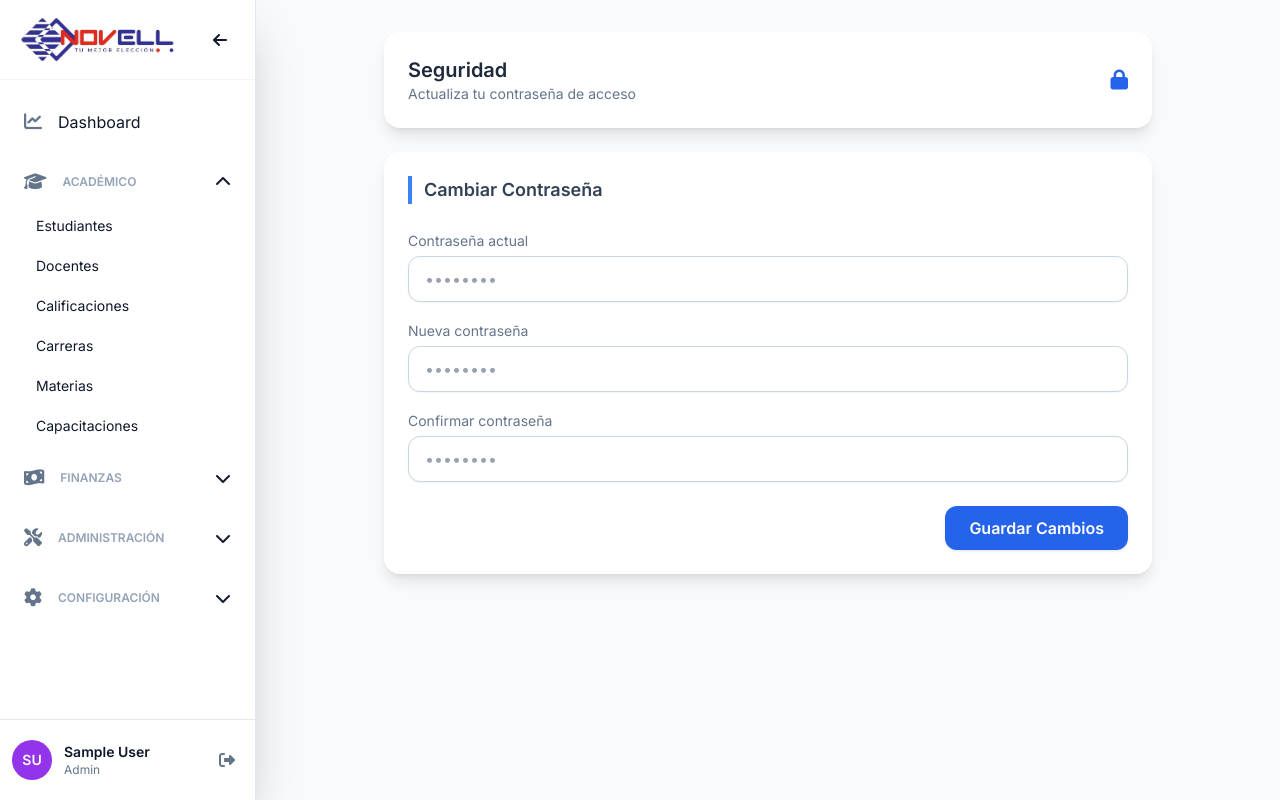
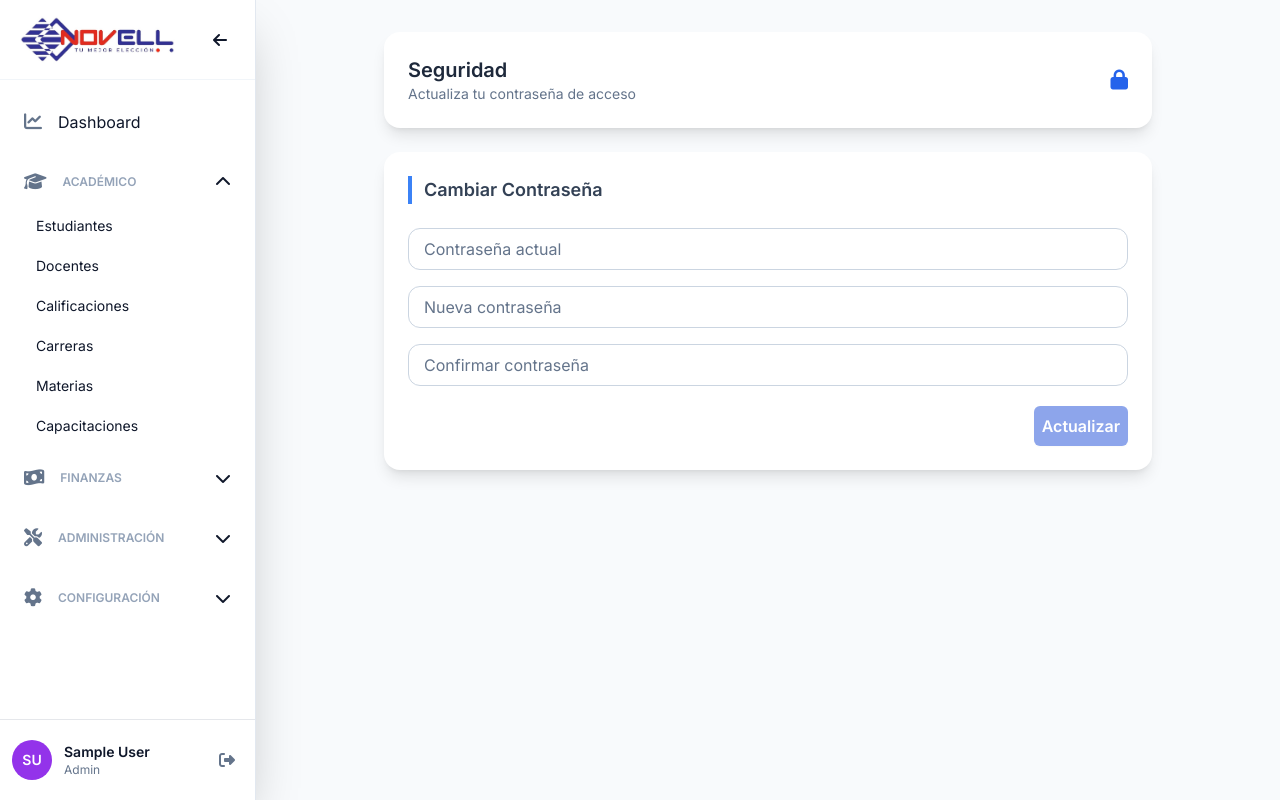
Before and after one commit to vax-02/front-si-integral-novell, an Angular app: page /home/password in a window 1280 px wide. Built offline with nearby package versions, Linux system fonts and the light colour scheme; sample sign-in values are in the browser's storage.

Commit message:
authService, changePassword

```diff
--- a/src/app/core/services/auth.service.ts
+++ b/src/app/core/services/auth.service.ts
@@ -25,6 +25,11 @@ export class AuthService {
     const data = localStorage.getItem('user');
     return data ? JSON.parse(data) : null;
   }
+  get userId(): number | null {
+    const data = localStorage.getItem('user');
+    return data ? JSON.parse(data).id : null;
+  }
+
   get isLoggedIn(): boolean {
     return !!localStorage.getItem('token');
   }
--- a/src/app/pages/change-password/change-password.component.html
+++ b/src/app/pages/change-password/change-password.component.html
@@ -16,43 +16,40 @@
     <h3 class="text-lg font-semibold text-slate-700 border-l-4 border-blue-500 pl-3">
       Cambiar Contraseña
     </h3>
+    <form [formGroup]="form" (ngSubmit)="submit()">
 
-    <div class="grid gap-4">
+      <div class="grid gap-4">
 
-      <!-- ACTUAL -->
-      <div>
-        <label class="text-sm text-slate-500">Contraseña actual</label>
-        <input type="password"
-          class="w-full mt-1 px-4 py-2.5 rounded-xl border border-slate-300 focus:ring-2 focus:ring-blue-500 shadow-sm transition"
-          placeholder="••••••••">
+        <!-- contraseña actual -->
+        <app-base-input class="block w-full" text="Contraseña actual" type_i="password"
+          formControlName="currentPassword">
+        </app-base-input>
+
+        <!-- nueva contraseña -->
+        <app-base-input class="block w-full" text="Nueva contraseña" type_i="password" formControlName="newPassword">
+        </app-base-input>
+
+        <!-- confirmar contraseña -->
+        <app-base-input class="block w-full" text="Confirmar contraseña" type_i="password"
+          formControlName="confirmPassword">
+        </app-base-input>
+
       </div>
 
-      <!-- NUEVA -->
-      <div>
-        <label class="text-sm text-slate-500">Nueva contraseña</label>
-        <input type="password"
-          class="w-full mt-1 px-4 py-2.5 rounded-xl border border-slate-300 focus:ring-2 focus:ring-blue-500 shadow-sm transition"
-          placeholder="••••••••">
+      <!-- error de validación -->
+      @if (form.errors?.['passwordMismatch'] && confirmPassword?.touched) {
+      <div class="text-red-500 text-sm mt-2">
+        Las contraseñas no coinciden
+      </div>
+      }
+      <!-- BOTÓN -->
+      <div class="flex justify-end pt-5">
+
+        <app-button label="Actualizar" type="primary" [disabled]="loading || form.invalid" >
+        </app-button>
       </div>
 
-      <!-- CONFIRMAR -->
-      <div>
-        <label class="text-sm text-slate-500">Confirmar contraseña</label>
-        <input type="password"
-          class="w-full mt-1 px-4 py-2.5 rounded-xl border border-slate-300 focus:ring-2 focus:ring-blue-500 shadow-sm transition"
-          placeholder="••••••••">
-      </div>
-
-    </div>
-
-    <!-- BOTÓN -->
-    <div class="flex justify-end">
-      <button
-        class="px-6 py-2.5 rounded-xl bg-blue-600 text-white font-semibold hover:bg-blue-700 transition shadow">
-        Guardar Cambios
-      </button>
-    </div>
-
+    </form>
   </div>
 
 </div>
--- a/src/app/pages/change-password/change-password.component.ts
+++ b/src/app/pages/change-password/change-password.component.ts
@@ -1,24 +1,97 @@
-import { Component } from '@angular/core';
+import { Component, inject } from '@angular/core';
 
+import {
+  FormBuilder,
+  Validators,
+  ReactiveFormsModule,
+  AbstractControl,
+  ValidationErrors,
+  ɵInternalFormsSharedModule,
+} from '@angular/forms';
+import { CommonModule } from '@angular/common';
+import { UserService } from '../../service/user.service';
+import { ToastService } from '../../shared/services/toast.service';
+import { BaseInputComponent } from '../../shared/base-input/base-input.component';
+import { ButtonComponent } from '../../shared/button/button.component';
+import { AuthService } from '../../core/services/auth.service';
+
+function passwordMatchValidator(
+  group: AbstractControl,
+): ValidationErrors | null {
+  const password = group.get('newPassword')?.value;
+  const confirm = group.get('confirmPassword')?.value;
+
+  return password === confirm ? null : { passwordMismatch: true };
+}
 @Component({
   selector: 'app-change-password',
-  imports: [],
+  imports: [
+    ButtonComponent,
+    BaseInputComponent,
+    ɵInternalFormsSharedModule,
+    ReactiveFormsModule,
+  ],
   templateUrl: './change-password.component.html',
   styleUrl: './change-password.component.css',
 })
 export class ChangePasswordComponent {
-  password = {
-    current: '',
-    new: '',
-    confirm: '',
-  };
+  private fb = inject(FormBuilder);
+  private userService = inject(UserService);
+  private toast = inject(ToastService);
 
-  changePassword() {
-    if (this.password.new !== this.password.confirm) {
-      alert('Las contraseñas no coinciden');
+  loading = false;
+
+  form = this.fb.group(
+    {
+      currentPassword: ['', [Validators.required]],
+      newPassword: [
+        '',
+        [
+          Validators.required,
+          Validators.minLength(8),
+          Validators.maxLength(64),
+        ],
+      ],
+      confirmPassword: ['', [Validators.required]],
+    },
+    { validators: passwordMatchValidator },
+  );
+
+  get currentPassword() {
+    return this.form.get('currentPassword');
+  }
+
+  get newPassword() {
+    return this.form.get('newPassword');
+  }
+
+  get confirmPassword() {
+    return this.form.get('confirmPassword');
+  }
+
+  constructor(private auth:AuthService){}
+  submit(): void {
+    if (this.form.invalid) {
+      this.form.markAllAsTouched();
       return;
     }
 
-    console.log(this.password);
+    this.loading = true;
+    const data = {
+      password: this.form.get('currentPassword')?.value,
+      new: this.form.get('newPassword')?.value,
+    };
+
+    this.userService.changePassword(data).subscribe({
+      next: (response) => {
+        this.toast.success('Contraseña actualizada');
+        this.form.reset();
+        this.loading = false;
+      },
+      error: (error) => {
+        this.toast.error('Error al actualizar contraseña');
+        this.loading = false;
+      },
+    });
   }
 }
--- a/src/app/pages/login/login.component.ts
+++ b/src/app/pages/login/login.component.ts
@@ -93,7 +93,7 @@ export class LoginComponent {
     this.userService.login(credentials.email, credentials.password).subscribe({
       next: (response) => {
         this.auth.saveSession(
-          JSON.stringify(response.token),
+          response.token,
           JSON.stringify(response.user),
         );
 
@@ -110,7 +110,16 @@ export class LoginComponent {
         this.loading.set(false);
       },
       error: (error) => {
-        this.msg_error = error.error.message;
+        switch (error.error.code) {
+          case 'CREDENCIALES':
+            this.msg_error = 'Correo o contraseña incorrectos';
+            break;
+          case 'INACTIVO':
+            this.msg_error = 'Tu cuenta está inactiva';
+            break;
+        default:
+          this.msg_error = 'Error inesperado';
+        }
         this.loading.set(false);
       },
     });
--- a/src/app/pages/profile/profile.component.ts
+++ b/src/app/pages/profile/profile.component.ts
@@ -10,6 +10,7 @@ import { BaseInputComponent } from '../../shared/base-input/base-input.component
 import { UserService } from '../../service/user.service';
 import { CommonModule } from '@angular/common';
 import { ToastService } from '../../shared/services/toast.service';
+import { AuthService, User } from '../../core/services/auth.service';
 @Component({
   selector: 'app-profile',
   imports: [
@@ -25,12 +26,15 @@ export class ProfileComponent {
   editModalStudent = false;
   loading = false;
   profileForm!: FormGroup;
-  user = JSON.parse(localStorage.getItem('user') || '{}');
+  user !: User
   constructor(
     private userService: UserService,
     private fb: FormBuilder,
-    private toast: ToastService
-  ) {}
+    private toast: ToastService,
+    private auth: AuthService
+  ) {
+    this.user = this.auth.user!
+  }
   ngOnInit(): void {
     this.initForm();
   }
@@ -38,7 +42,7 @@ export class ProfileComponent {
   initForm(): void {
     this.profileForm = this.fb.group({
       phone: [
-        this.user.cellphone || '',
+        this.user?.cellphone || '',
         [
           Validators.required,
           Validators.minLength(8),
@@ -49,7 +53,7 @@ export class ProfileComponent {
     });
   }
 
-  getIniciales(nombre: string): string {
+  getIniciales(nombre: string = ''): string {
     return nombre
       .split(' ')
       .map((n) => n[0])
@@ -61,10 +65,11 @@ export class ProfileComponent {
   openEditModal(): void {
     this.editModalStudent = true;
     this.profileForm.patchValue({
-      phone: this.user.cellphone || '',
+      phone: this.user?.cellphone || '',
     });
   }
   updateProfile(): void {
+    if(!this.user) return;
     this.loading = true;
     if (this.profileForm.valid) {
       const phoneValue = this.profileForm.get('phone')?.value;
@@ -73,14 +78,17 @@ export class ProfileComponent {
       };
       this.userService.updateProfile(this.user.id, data).subscribe({
         next: (response) => {
-          this.user.cellphone = phoneValue;
+          this.user!.cellphone = phoneValue;
           localStorage.setItem('user', JSON.stringify(this.user));
 
           this.loading = false;
           this.editModalStudent = false;
           this.toast.success('Perfil actualizado')
         },
-        error: (error) => {},
+        error: (error) => {
+          this.loading = false;
+          this.toast.error('Erro al actualizar')
+        },
       });
     } else {
       // Marcar todos los campos como tocados para mostrar errores
--- a/src/app/service/user.service.ts
+++ b/src/app/service/user.service.ts
@@ -2,14 +2,21 @@ import { Injectable } from '@angular/core';
 import { HttpClient, HttpHeaders } from '@angular/common/http';
 import { Observable } from 'rxjs';
 import { API_ENDPOINTS } from '../config/api-endpoints';
+import { AuthService } from '../core/services/auth.service';
 @Injectable({
   providedIn: 'root',
 })
 export class UserService {
-  private token = localStorage.getItem('token')
   private apiUrl = API_ENDPOINTS;
-
-  constructor(private http: HttpClient) {}
+  private headers: HttpHeaders;
+  constructor(
+    private http: HttpClient,
+    private auth: AuthService,
+  ) {
+    this.headers = new HttpHeaders({
+      Authorization: `Bearer ${this.auth.token}`, // Assuming you have a token for authentication
+    });
+  }
   login(email: string, password: string): Observable<any> {
     return this.http.post(this.apiUrl.auth.login, {
       email,
@@ -17,10 +24,22 @@ export class UserService {
     });
   }
 
-  updateProfile(userId: string, updatedData: any): Observable<any> {
-    const headers = new HttpHeaders({
-      Authorization: `Bearer ${this.token}`, // Assuming you have a token for authentication
-    });
-    return this.http.put(`${this.apiUrl.users}/${userId}/profile`, updatedData, { headers });
+  updateProfile(userId: number, updatedData: any): Observable<any> {
+    return this.http.put(
+      `${this.apiUrl.users}/${userId}/profile`,
+      updatedData,
+      { headers: this.headers },
+    );
+  }
+  changePassword( data: any): Observable<any> {
+    const updatedData = {
+      current : data.password,
+      new : data.new,
+    }
+    return this.http.put(
+      `${this.apiUrl.users}/change-password`,
+      updatedData,
+      { headers: this.headers },
+    );
   }
 }
--- a/src/app/shared/button/button.component.html
+++ b/src/app/shared/button/button.component.html
@@ -1,4 +1,4 @@
 <button [disabled]="disabled" [ngClass]="classes" (click)="click.emit()">
-    <i *ngIf="icon" [class]="icon"></i>
+    <i *ngIf="icon" [class]="icon" type="button"></i>
   {{ label }}
 </button>
```
